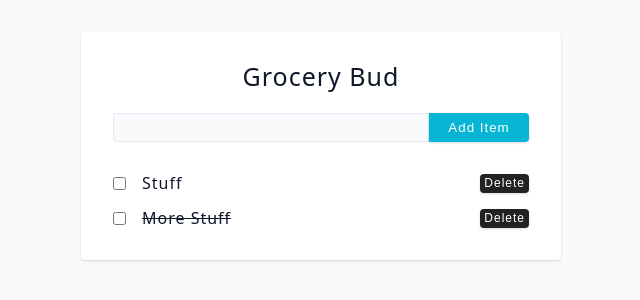
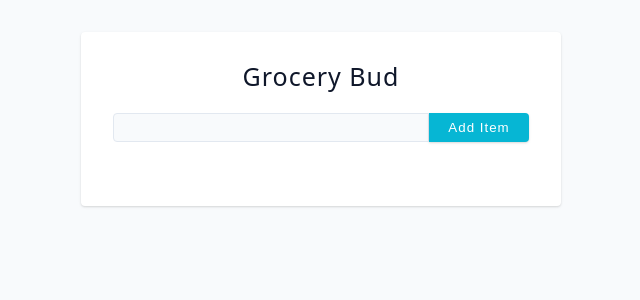
Before and after one commit to violettomania/grocery-bud, a React (Create React App) app: page / in a window 1280 px wide. Shown: the part 96-396 px from the top of the page, without its empty margins (319-959 px from the left). Built offline with nearby package versions, Linux system fonts and the light colour scheme; the HTML template or start-up script is replaced by a standard one.

Commit message:
feature: add and cross out item

```diff
--- a/src/components/App.tsx
+++ b/src/components/App.tsx
@@ -1,24 +1,34 @@
+import React from 'react';
 import Items from './Items';
 
 export default function App() {
+  const [item, setItem] = React.useState('');
+  const [items, setItems] = React.useState<string[]>([]);
+
+  const handleSubmit = (e: React.FormEvent<HTMLFormElement>) => {
+    e.preventDefault();
+    setItems([...items, item]);
+    setItem('');
+  };
+
   return (
     <section className='section-center'>
       <div className='Toastify'></div>
-      <form>
+      <form onSubmit={handleSubmit}>
         <h4>grocery bud</h4>
         <div className='form-control'>
           <input
-            type='text '
+            type='text'
             className='form-input'
-            value=''
-            onChange={() => {}}
+            value={item}
+            onChange={(e) => setItem(e.target.value)}
           />
           <button type='submit' className='btn'>
             add item
           </button>
         </div>
       </form>
-      <Items />
+      <Items items={items} />
     </section>
   );
 }
--- a/src/components/Item.tsx
+++ b/src/components/Item.tsx
@@ -1,22 +1,21 @@
 import React from 'react';
 
 interface ItemProps {
-  handleChange: (event: React.ChangeEvent<HTMLInputElement>) => void;
-  textDecoration: string;
-  text: string;
-  onDelete: () => void;
+  children: string;
+  onDelete: (e: React.MouseEvent<HTMLButtonElement>) => void;
 }
 
-export default function Item({
-  handleChange,
-  textDecoration,
-  text,
-  onDelete: handleDelete,
-}: ItemProps) {
+export default function Item({ children, onDelete: handleDelete }: ItemProps) {
+  const [textDecoration, setTextDecoration] = React.useState('');
+
+  const handleChange = (e: React.ChangeEvent<HTMLInputElement>) => {
+    setTextDecoration(e.target.checked ? 'line-through' : '');
+  };
+
   return (
     <div className='single-item'>
       <input type='checkbox' onChange={handleChange} />
-      <p style={{ textTransform: 'capitalize', textDecoration }}>{text}</p>
+      <p style={{ textTransform: 'capitalize', textDecoration }}>{children}</p>
       <button className='btn remove-btn' type='button' onClick={handleDelete}>
         delete
       </button>
--- a/src/components/Items.tsx
+++ b/src/components/Items.tsx
@@ -1,20 +1,23 @@
 import Item from './Item';
 
-export default function Items() {
+interface ItemsProps {
+  items: string[];
+}
+
+export default function Items({ items }: ItemsProps) {
+  const handleChange = (e: React.ChangeEvent<HTMLInputElement>) => {};
+
+  const handleDelete = (e: React.MouseEvent<HTMLButtonElement>) => {
+    e.stopPropagation();
+  };
+
   return (
     <div className='items'>
-      <Item
-        handleChange={() => {}}
-        textDecoration=''
-        text='stuff'
-        onDelete={() => {}}
-      />
-      <Item
-        handleChange={() => {}}
-        textDecoration='line-through'
-        text='more stuff'
-        onDelete={() => {}}
-      />
+      {items.map((item, index) => (
+        <Item key={`${item}-${index}`} onDelete={handleDelete}>
+          {item}
+        </Item>
+      ))}
     </div>
   );
 }
```
